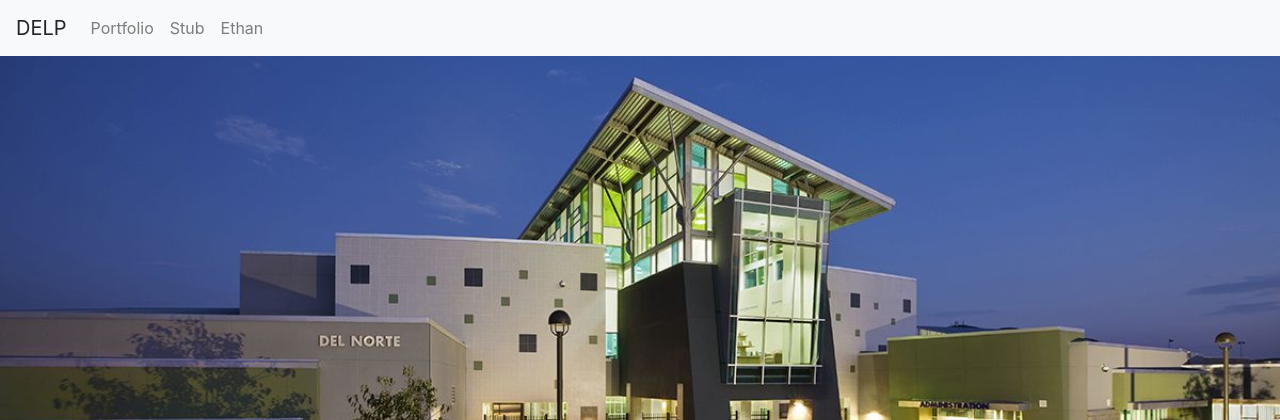
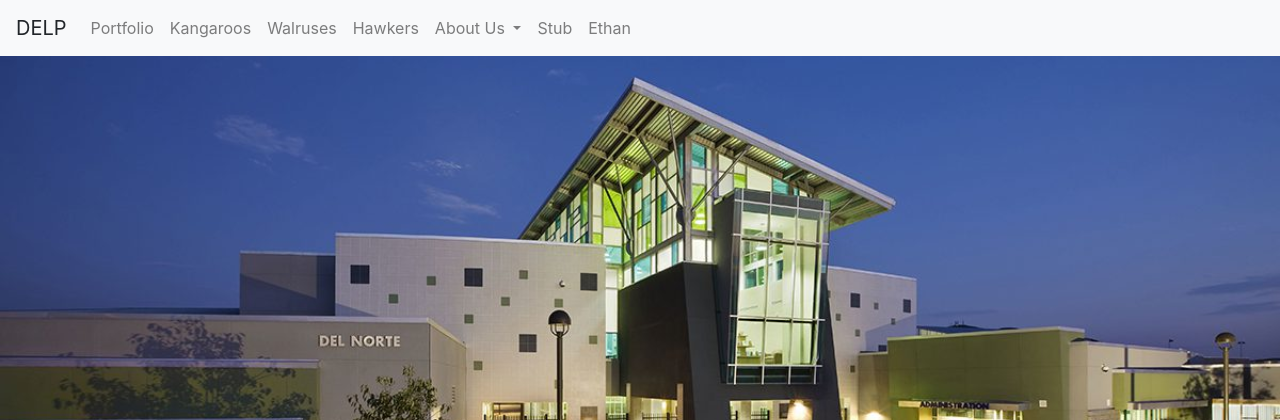
Before and after one commit to yqw7/dominators, a Flask app: page / in a window 1280 px wide. Shown: the top 420 px of the page. Run offline with Flask 2, Linux system fonts and the light colour scheme; some libraries are stand-ins or nearby versions.

Commit message:
navbar questionable

```diff
--- a/main.py
+++ b/main.py
@@ -29,6 +29,10 @@ def walruses():
 def abouthassan():
     return render_template("abouthassan.html")
 
+@app.route('/isabella/')
+def isabella():
+    return render_template("isabella.html")
+
 @app.route('/hawkers/')
 def hawkers():
     return render_template("hawkers.html")
--- a/templates/layouts/navbar.html
+++ b/templates/layouts/navbar.html
@@ -10,6 +10,18 @@ This HTML is setup as a fragment allowing it to be "included" by other HTML file
         <div class="navbar-nav">
             <!-- url_for is a Jinja2 pre-processor that finds route from function name (def) -->
             <a class="nav-link" href={{ url_for('index') }}>Portfolio</a>
+            <a class="nav-link" href={{ url_for('kangaroos') }}>Kangaroos</a>
+            <a class="nav-link" href={{ url_for('walruses') }}>Walruses</a>
+            <a class="nav-link" href={{ url_for('hawkers') }}>Hawkers</a>
+            <li class="nav-item dropdown">
+                <a class="nav-link dropdown-toggle" href="#" id="navbarDropdown" role="button" data-toggle="dropdown" aria-haspopup="true" aria-expanded="false">
+                    About Us
+                </a>
+                <div class="dropdown-menu" aria-labelledby="navbarDropdown">
+                    <a class="dropdown-item" href={{ url_for('isabella') }}>isabella</a>
+                    <a class="dropdown-item" href={{ url_for('abouthassan') }}>hassan</a>
+                </div>
+            </li>
             <!-- stub is shown using the name of the route -->
             <a class="nav-link" href="/stub">Stub</a>
             <a class="nav-link" href="/Ethan">Ethan</a>
```
Also changed, not shown: templates/layouts/navbar2.html (added, +26 -0 lines).
